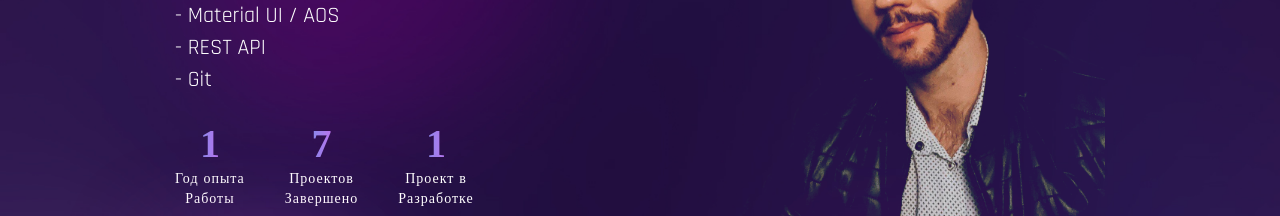
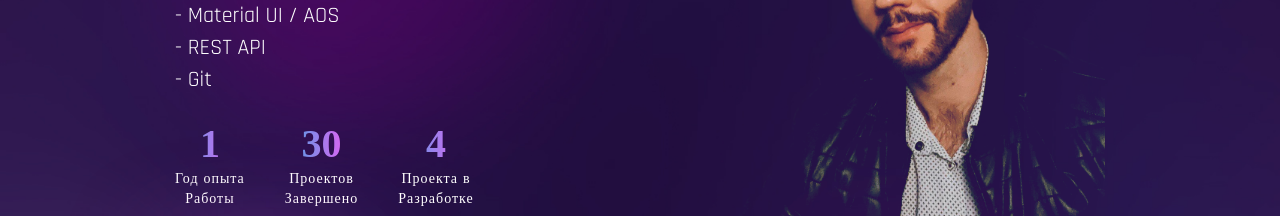
Before and after one commit to ArturLord/portfolio, a React (Create React App) app: page / in a window 1280 px wide. Shown: the part 1060-1276 px from the top of the page. Built offline with nearby package versions, Linux system fonts and the light colour scheme; a web font is replaced by a local one.

Commit message:
changed about

```diff
--- a/src/components/About.jsx
+++ b/src/components/About.jsx
@@ -48,7 +48,7 @@ const About = () => {
               </div>
               <div>
                 <div className="text-[40px] font-tertiary text-gradient mb-2">
-                  {inView && <CountUp start={0} end={7} duration={3} />}
+                  {inView && <CountUp start={0} end={30} duration={3} />}
                 </div>
                 <div className="text-[13px] font-primary text-sm tracking-[1px]">
                   Проектов <br /> Завершено
@@ -56,10 +56,10 @@ const About = () => {
               </div>
               <div>
                 <div className="text-[40px] font-tertiary text-gradient mb-2">
-                  {inView && <CountUp start={0} end={1} duration={3} />}
+                  {inView && <CountUp start={0} end={4} duration={3} />}
                 </div>
                 <div className="text-[13px] font-primary text-sm tracking-[1px]">
-                  Проект в <br /> Разработке
+                  Проекта в <br /> Разработке
                 </div>
               </div>
             </div>
```
